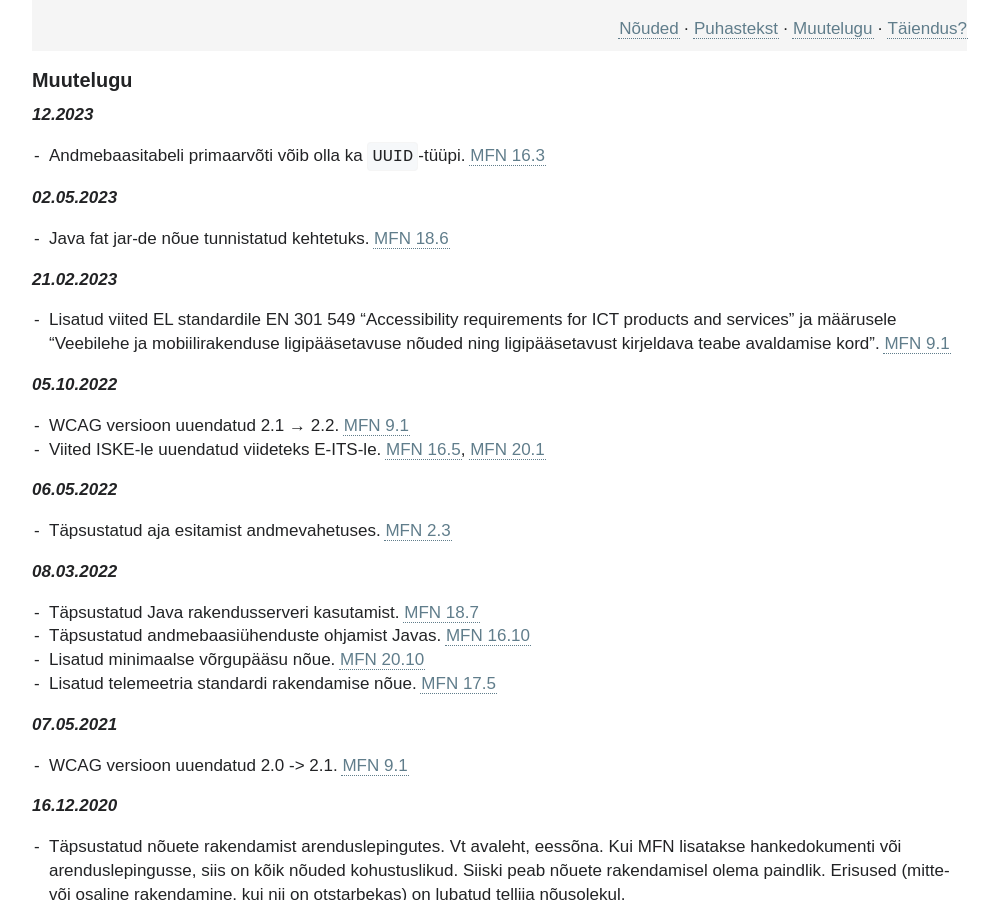
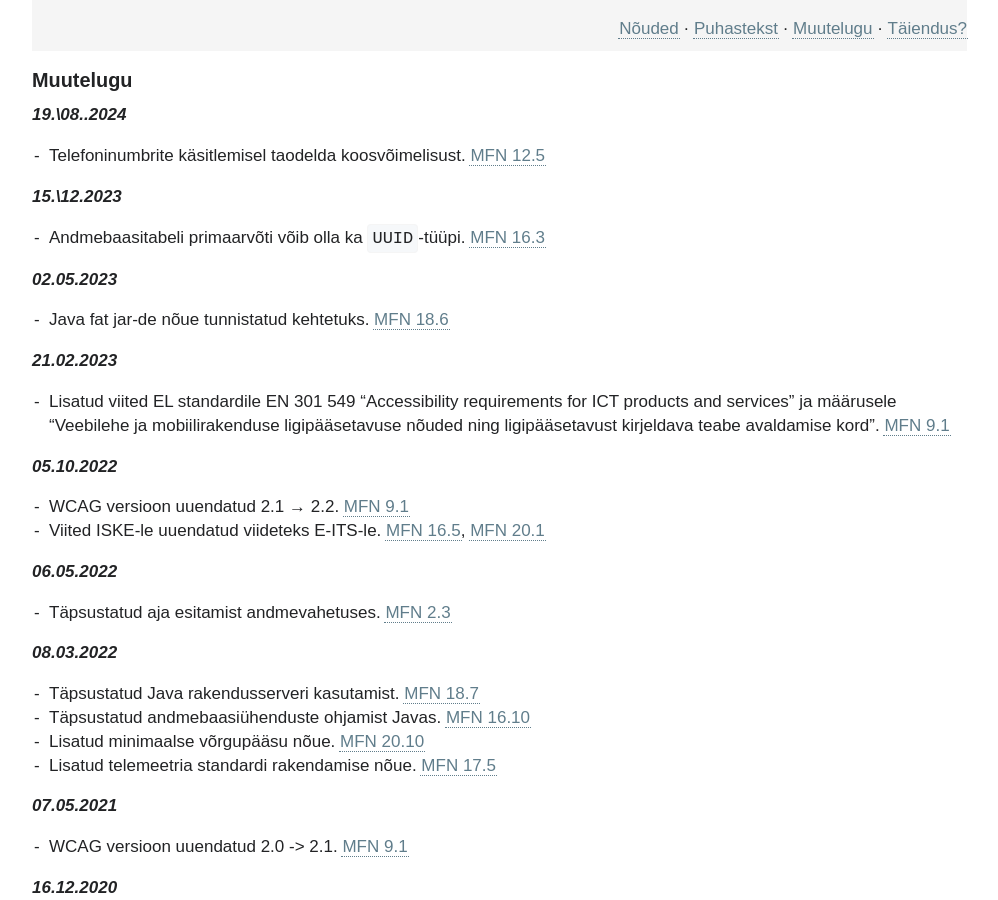
Before and after one commit to e-gov/MFN, a Jekyll site: the page built from Muutelugu.md, in a window 1280 px wide and 900 px high. Shown: the whole window, without its empty margins (0-998 px from the left). Built offline with Jekyll 4.4.1, drawn with Linux system fonts in a browser that asks for light colours; our own code applies the rules of GitHub Pages for plain Markdown files.

Commit message:
MFN 12.5 Telefoninumbrid

```diff
--- a/Muutelugu.md
+++ b/Muutelugu.md
@@ -3,7 +3,11 @@ permalink: Muutelugu
 ---
 
 ## Muutelugu
-___12.2023___
+___19.\08..2024___
+
+- Telefoninumbrite käsitlemisel taodelda koosvõimelisust. [MFN 12.5](https://e-gov.github.io/MFN/#12.5)
+
+___15.\12.2023___
 
 - Andmebaasitabeli primaarvõti võib olla ka `UUID`-tüüpi. [MFN 16.3](https://e-gov.github.io/MFN/#16.3)
 
--- a/_data/Nouded.yml
+++ b/_data/Nouded.yml
@@ -152,6 +152,9 @@
     - nr: 4
       son: 'Rakendada klassifikaatorite süsteemi nõudeid.'
       sel: 'Eesti tegevusalade andmete sisestamisel, kuvamisel ja hoidmisel lähtuda Vabariigi Valitsuse 10. jaanuari 2008. a määrusest nr 11 „Klassifikaatorite süsteem“ ja kasutada EMTAK infosüsteemis kehtivat klassifikaatorit.'
+    - nr: 5
+      son: 'Telefoninumbrite käsitlemisel taodelda koosvõimelisust.'
+      sel: 'Kui telefoninumbrite kasutamise ja talletamise meetodid ei ole infosüsteemides standardiseeritud, siis see võib põhjustada probleeme süsteemide koostalitluses ja ka telefoninumbrite kasutamises kasutajaliidestes. Edaspidistes arendustes lähtuda infosüsteemides telefoninumbrite esitlusse, salvestusse ja API kaudu pakkumisse ühetaoliselt: 1) API otspunktist peab telefoninumber olema tarbitav nii, et rahvusvaheline suunakood (ilma plussita) ja number ise on eri väljadel; 2) kasutajaliideses on suunakood dropdown valikuga; telefoninumber on eraldi väljal; 3) andmebaasis hoitakse suunakoodi ja telefoninumbrit eraldi väljadel, numbriliste väärtustena.'
 - kategooria:
   nimetus: 'autentimine'
   nouded:
```
